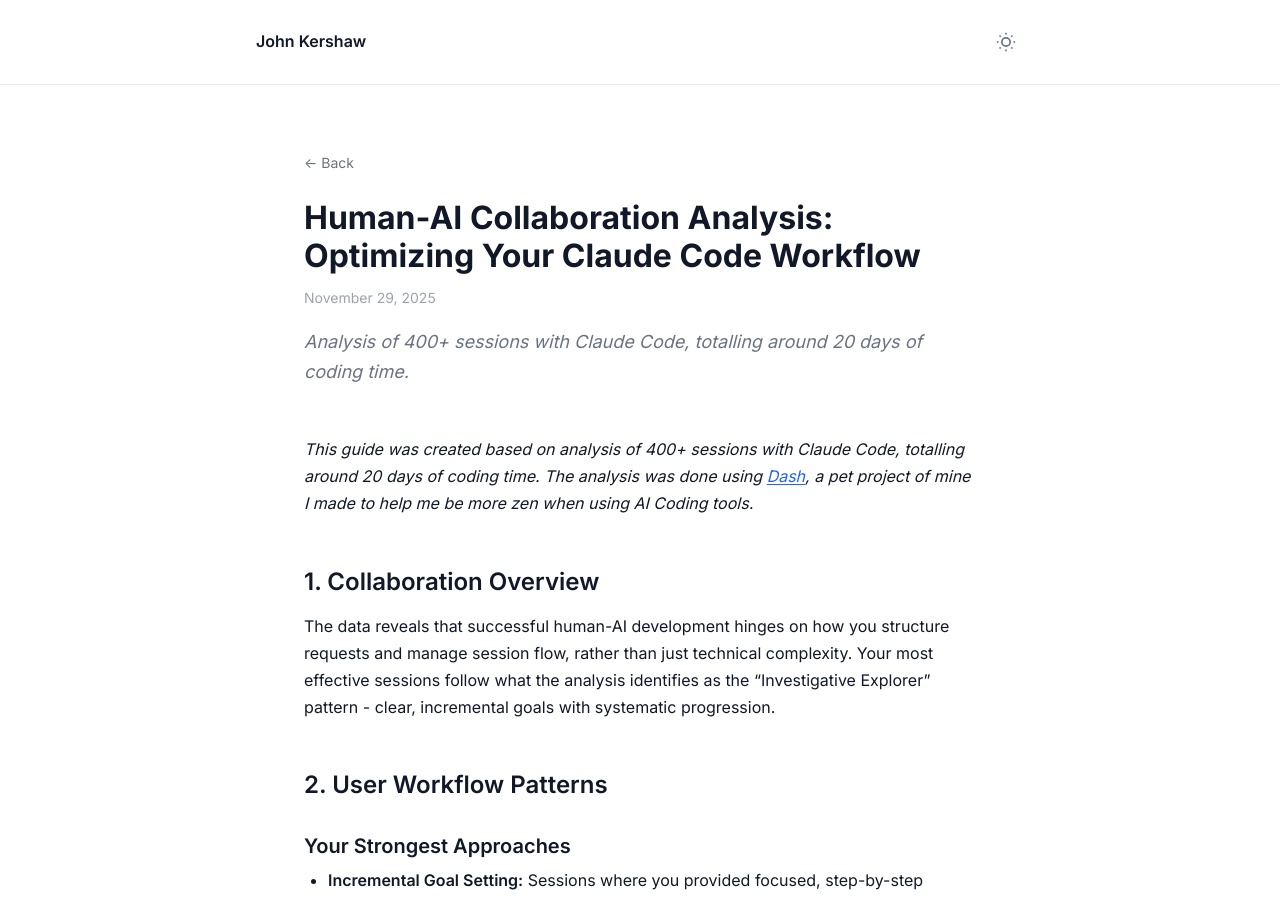
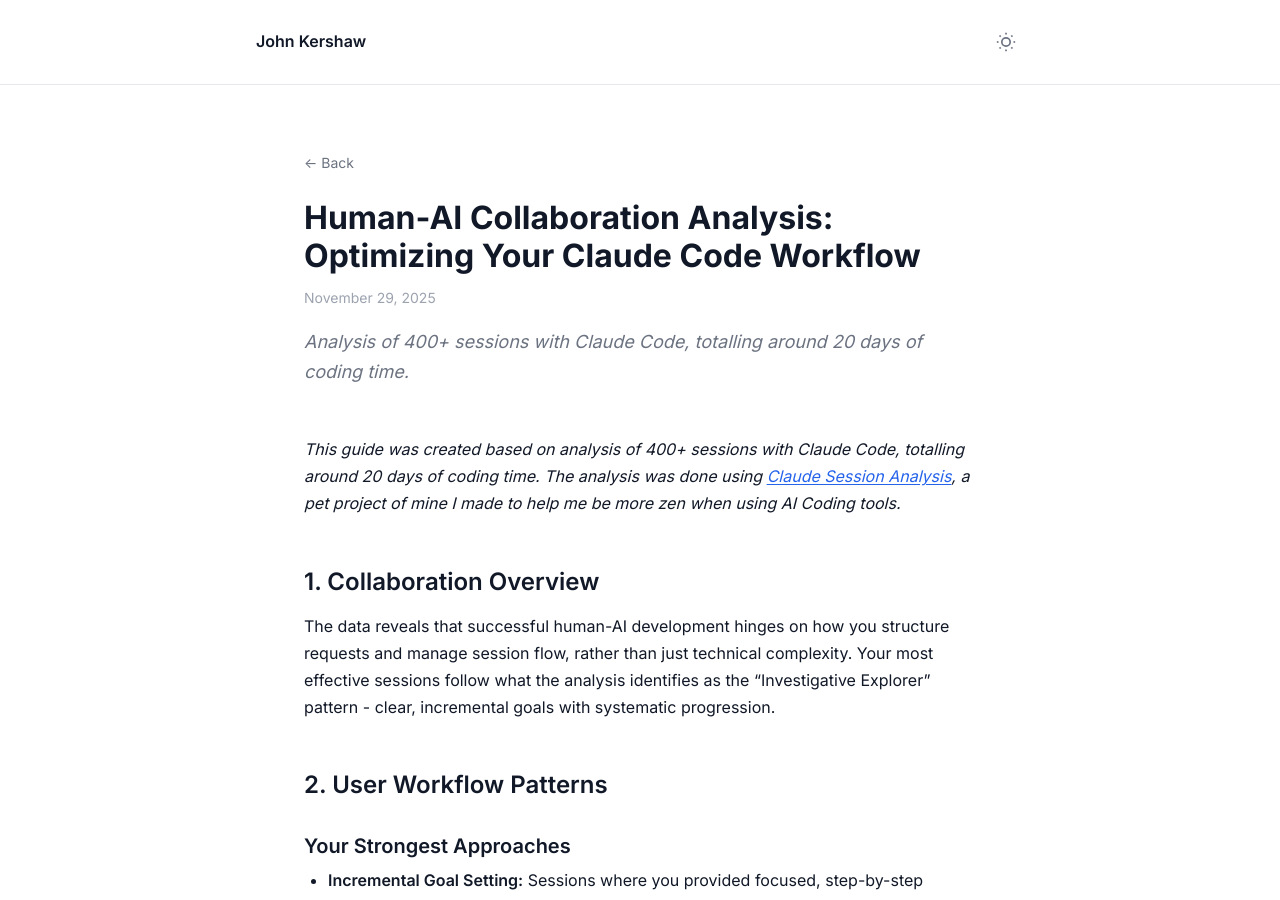
Before and after one commit to JKershaw/jkershaw.github.io, a Jekyll site: the page built from posts/2025-11-29-Claude-tips.md, in a window 1280 px wide and 900 px high. Built offline with Jekyll 4.4.1, drawn with Linux system fonts in a browser that asks for light colours.

Commit message:
Point Claude tips post at dash-analysis
The session analyser moved from JKershaw/dash to JKershaw/dash-analysis;
JKershaw/dash is now the Dash coding agent. Rename the link to match the
homepage's "Claude Session Analysis".

Co-Authored-By: Claude Opus 5.5 <noreply@anthropic.com>
Claude-Session: https://claude.ai/code/session_01X1UKre69kpQbbBkCSDCVEL

```diff
--- a/posts/2025-11-29-Claude-tips.md
+++ b/posts/2025-11-29-Claude-tips.md
@@ -5,7 +5,7 @@ date: 2025-11-29
 description: "Analysis of 400+ sessions with Claude Code, totalling around 20 days of coding time."
 ---
 
-_This guide was created based on analysis of 400+ sessions with Claude Code, totalling around 20 days of coding time. The analysis was done using [Dash](https://github.com/jkershaw/dash), a pet project of mine I made to help me be more zen when using AI Coding tools._
+_This guide was created based on analysis of 400+ sessions with Claude Code, totalling around 20 days of coding time. The analysis was done using [Claude Session Analysis](https://github.com/JKershaw/dash-analysis), a pet project of mine I made to help me be more zen when using AI Coding tools._
 
 ## 1. Collaboration Overview
 
```
